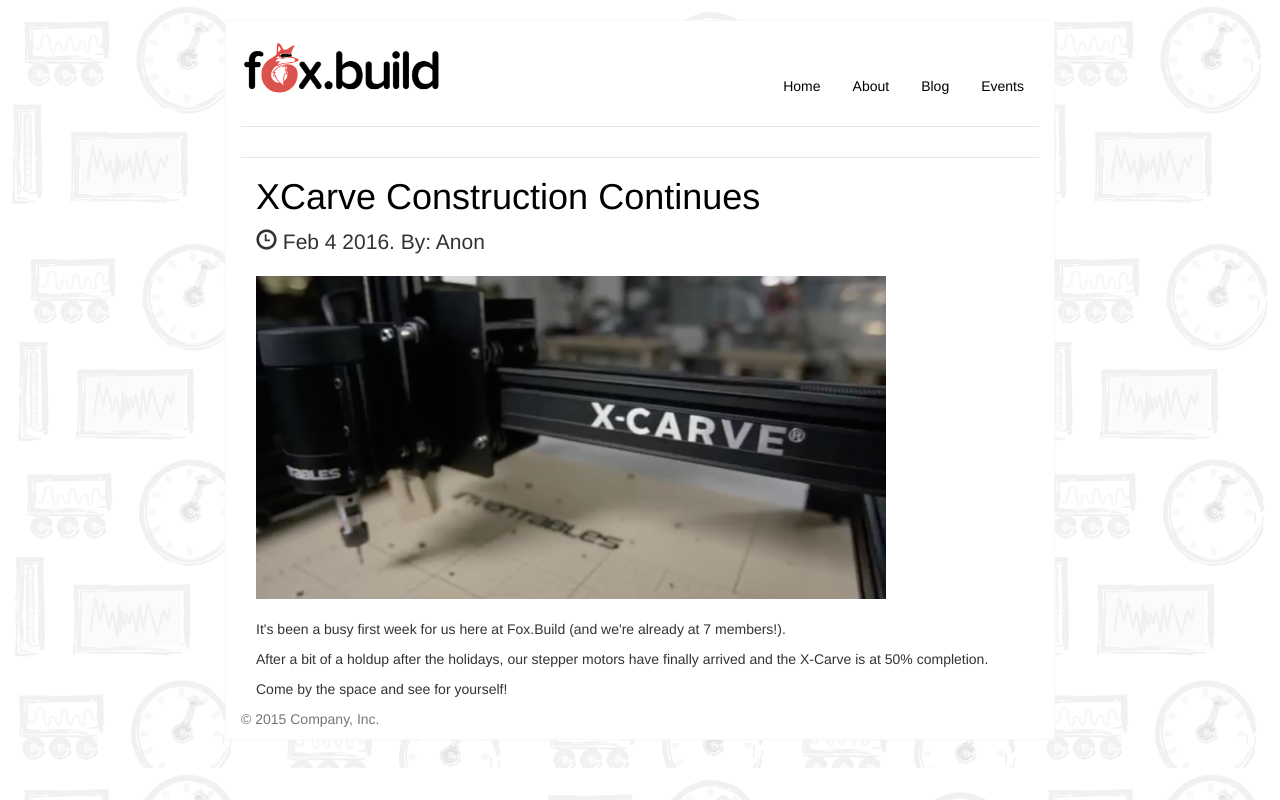
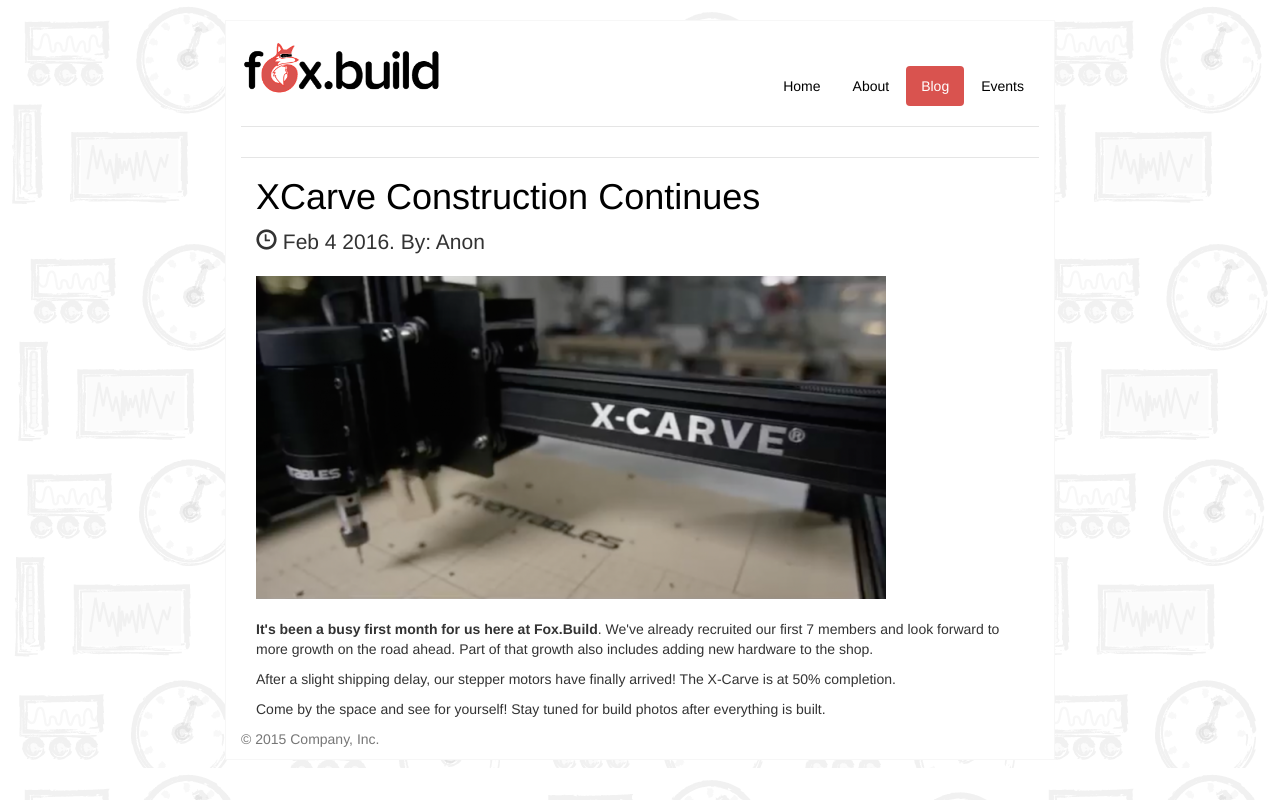
Before and after one commit to FoxDotBuild/TheFoxShop.github.io, a plain HTML site: page blog/index.html in a window 1280 px wide. Drawn offline with Linux system fonts and the light colour scheme; files whose address does not match are found by name.

Commit message:
Automated commit at 2016-02-04 21:09:25 UTC by middleman-deploy 1.0.0

```diff
--- a/blog/index.html
+++ b/blog/index.html
@@ -17,7 +17,7 @@
     <ul class="nav nav-pills pull-right">
       <li class=''><a href="/">Home</a></li>
       <li class=''><a href="/about.html">About</a></li>
-      <li class=''><a href="/blog.html">Blog</a></li>
+      <li class='active'><a href="/blog/">Blog</a></li>
       <li class=''><a href="http://www.meetup.com/Fox-Build-Coworking-Hacking-Maker-Space-in-St-Charles">Events</a></li>
     </ul>
   </nav>
@@ -32,13 +32,13 @@
     <!-- Preview Image -->
       <img class="img-responsive" src="xcarve-c7739e7c.png" alt="">
     <p class="lead"><p>
-It's been a busy first week for us here at Fox.Build (and we're already at 7 members!).
+<b>It's been a busy first month for us here at Fox.Build</b>. We've already recruited our first 7 members and look forward to more growth on the road ahead. Part of that growth also includes adding new hardware to the shop.
 </p>
 <p>
-  After a bit of a holdup after the holidays, our stepper motors have finally arrived and the X-Carve is at 50% completion.
+  After a slight shipping delay, our stepper motors have finally arrived! The X-Carve is at 50% completion.
 </p>
 <p>
-  Come by the space and see for yourself!
+  Come by the space and see for yourself! Stay tuned for build photos after everything is built.
 </p>
 </p>
   </div>
```
Also changed, not shown: about.html (+1 -1 lines), blog.html (+1 -1 lines), blog/blog/2016/xcarve-construction-continues.html (+4 -4 lines), index.html (+1 -1 lines).
